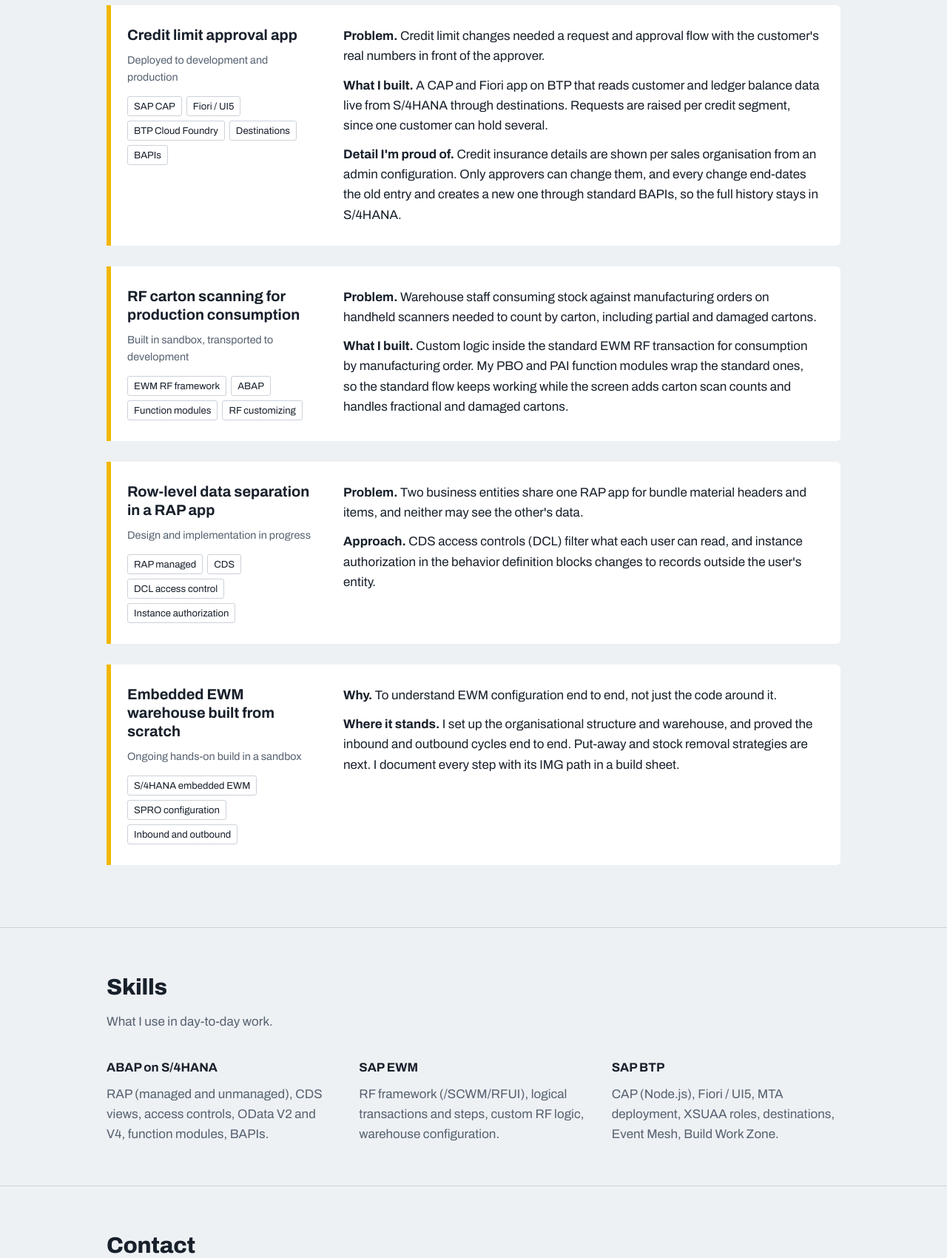
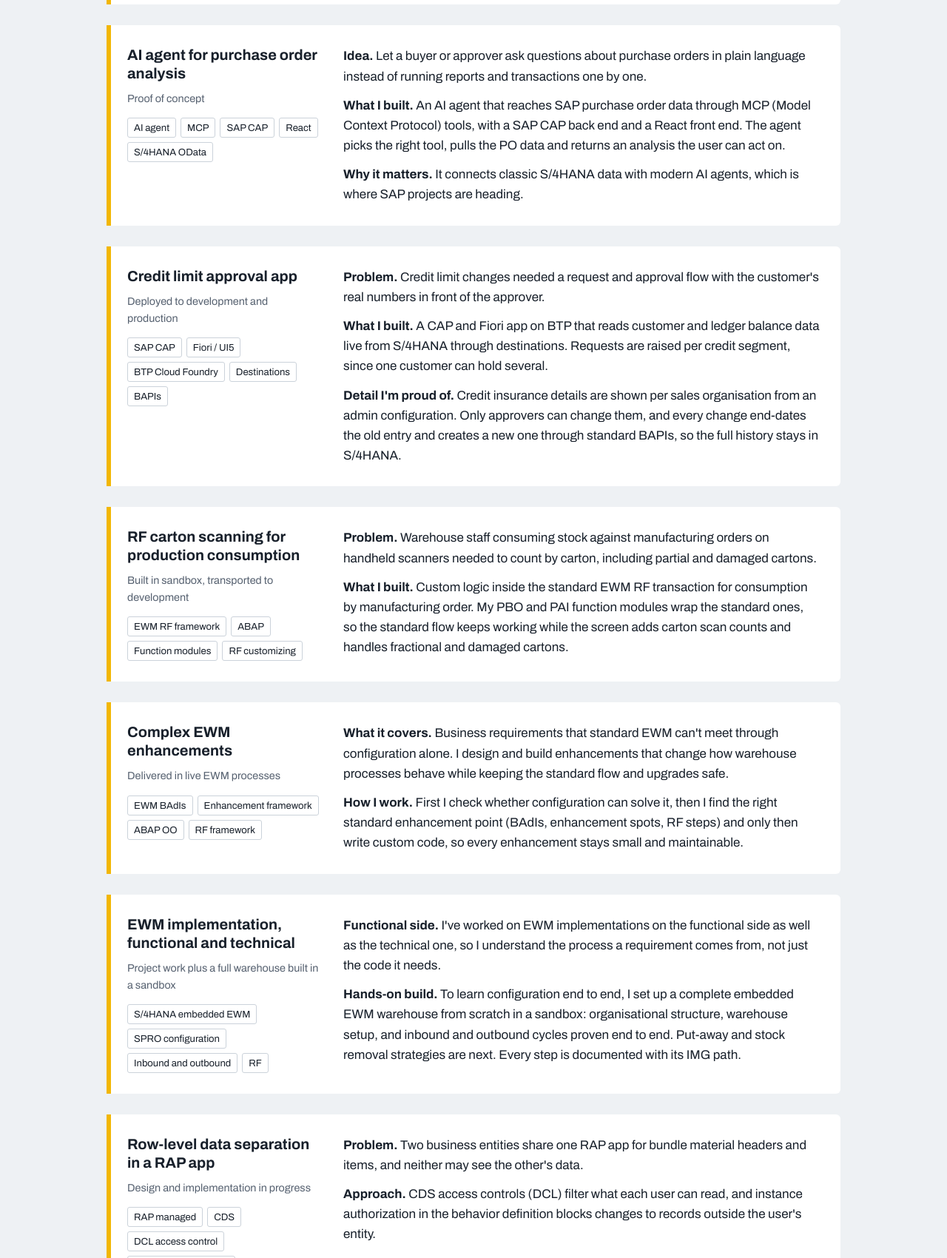
Before and after one commit to sagaya-salwin/sagaya-salwin.github.io, a plain HTML site: page index.html in a window 1280 px wide. Shown: the part 1100-2800 px from the top of the page at 74% size. Drawn offline with Linux system fonts and the light colour scheme.

Commit message:
Add files via upload

```diff
--- a/index.html
+++ b/index.html
@@ -4,7 +4,7 @@
 <meta charset="utf-8">
 <meta name="viewport" content="width=device-width, initial-scale=1">
 <title>Sagaya Salwin S | SAP ABAP & EWM Consultant</title>
-<meta name="description" content="SAP ABAP consultant working on S/4HANA EWM, RAP and SAP BTP (CAP, Fiori). Project case studies and skills.">
+<meta name="description" content="SAP ABAP and EWM consultant: RAP, OData, EWM RF and enhancements, SAP CAP, Fiori and AI agents with MCP. Open to roles in Dubai and Germany.">
 <link rel="preconnect" href="https://fonts.googleapis.com">
 <link rel="preconnect" href="https://fonts.gstatic.com" crossorigin>
 <link href="https://fonts.googleapis.com/css2?family=Archivo:wght@400;500;700;800&family=IBM+Plex+Mono:wght@400;500&display=swap" rel="stylesheet">
@@ -212,8 +212,8 @@
   <header class="hero">
     <div>
       <h1>Sagaya Salwin&nbsp;S</h1>
-      <p class="role">SAP ABAP consultant for S/4HANA EWM and SAP BTP</p>
-      <p class="intro">I build the custom pieces warehouses and approvers actually use: RF scanner transactions in EWM, RAP services on S/4HANA, and CAP + Fiori apps on SAP BTP. Currently at Tolaram, based in India.</p>
+      <p class="role">SAP ABAP &amp; EWM consultant, building on S/4HANA and SAP BTP</p>
+      <p class="intro">I build the custom pieces warehouses and approvers actually use: RF scanner transactions and complex enhancements in EWM, RAP and OData services on S/4HANA, CAP + Fiori apps on SAP BTP, and now AI agents that work with SAP data through MCP. Currently at Tolaram in India, open to roles in Dubai and Germany.</p>
       <div class="links">
         <a class="btn primary" href="#projects">See projects</a>
         <a class="btn" href="https://www.linkedin.com/in/sagaya-salwin">LinkedIn</a>
@@ -228,9 +228,9 @@
         <dl>
           <dt>Role</dt><dd>ABAP / EWM</dd>
           <dt>Base</dt><dd>India</dd>
-          <dt>Builds</dt><dd>RF, RAP, CAP</dd>
+          <dt>Builds</dt><dd>RF, RAP, CAP, AI</dd>
           <dt>Cloud</dt><dd>SAP BTP</dd>
-          <dt>Status</dt><dd>Open to talk</dd>
+          <dt>Open to</dt><dd>Dubai, Germany</dd>
         </dl>
         <div class="field">Scan: <span><span class="cursor" aria-hidden="true">&nbsp;</span></span></div>
       </div>
@@ -253,13 +253,28 @@
         <h3>Purchase order approval inbox</h3>
         <p class="status">Running in development, built to replace My Inbox</p>
         <ul class="stack">
-          <li>SAP CAP (Node.js)</li><li>Fiori / UI5</li><li>SAP Event Mesh</li><li>RAP OData</li><li>Build Work Zone</li>
+          <li>SAP CAP (Node.js)</li><li>Fiori / UI5</li><li>SAP Event Mesh</li><li>RAP OData</li><li>Work Zone notifications</li>
         </ul>
       </div>
       <div class="body">
         <p><strong>Problem.</strong> Approvers handled purchase order flexible-workflow approvals in the standard My Inbox and needed an inbox that works well on desktop and mobile, with the same features.</p>
-        <p><strong>What I built.</strong> An event-driven CAP and Fiori app in SAP Build Work Zone. S/4HANA business events reach the app through SAP Event Mesh, and approve or reject decisions go back through a RAP-based OData service. I proved each layer step by step: an ABAP approval program first, then the OData service, then the CAP app.</p>
+        <p><strong>What I built.</strong> An event-driven CAP and Fiori app in SAP Build Work Zone. S/4HANA business events reach the app through SAP Event Mesh, approvers are alerted through Work Zone notifications, and approve or reject decisions go back through a RAP-based OData service. I proved each layer step by step: an ABAP approval program first, then the OData service, then the CAP app.</p>
         <p><strong>Design choice.</strong> The app keeps only temporary PO data (header and line items) and removes it once a PO is decided, so S/4HANA stays the single source of truth.</p>
+      </div>
+    </article>
+
+    <article class="project">
+      <div>
+        <h3>AI agent for purchase order analysis</h3>
+        <p class="status">Proof of concept</p>
+        <ul class="stack">
+          <li>AI agent</li><li>MCP</li><li>SAP CAP</li><li>React</li><li>S/4HANA OData</li>
+        </ul>
+      </div>
+      <div class="body">
+        <p><strong>Idea.</strong> Let a buyer or approver ask questions about purchase orders in plain language instead of running reports and transactions one by one.</p>
+        <p><strong>What I built.</strong> An AI agent that reaches SAP purchase order data through MCP (Model Context Protocol) tools, with a SAP CAP back end and a React front end. The agent picks the right tool, pulls the PO data and returns an analysis the user can act on.</p>
+        <p><strong>Why it matters.</strong> It connects classic S/4HANA data with modern AI agents, which is where SAP projects are heading.</p>
       </div>
     </article>
 
@@ -294,6 +309,34 @@
 
     <article class="project">
       <div>
+        <h3>Complex EWM enhancements</h3>
+        <p class="status">Delivered in live EWM processes</p>
+        <ul class="stack">
+          <li>EWM BAdIs</li><li>Enhancement framework</li><li>ABAP OO</li><li>RF framework</li>
+        </ul>
+      </div>
+      <div class="body">
+        <p><strong>What it covers.</strong> Business requirements that standard EWM can't meet through configuration alone. I design and build enhancements that change how warehouse processes behave while keeping the standard flow and upgrades safe.</p>
+        <p><strong>How I work.</strong> First I check whether configuration can solve it, then I find the right standard enhancement point (BAdIs, enhancement spots, RF steps) and only then write custom code, so every enhancement stays small and maintainable.</p>
+      </div>
+    </article>
+
+    <article class="project">
+      <div>
+        <h3>EWM implementation, functional and technical</h3>
+        <p class="status">Project work plus a full warehouse built in a sandbox</p>
+        <ul class="stack">
+          <li>S/4HANA embedded EWM</li><li>SPRO configuration</li><li>Inbound and outbound</li><li>RF</li>
+        </ul>
+      </div>
+      <div class="body">
+        <p><strong>Functional side.</strong> I've worked on EWM implementations on the functional side as well as the technical one, so I understand the process a requirement comes from, not just the code it needs.</p>
+        <p><strong>Hands-on build.</strong> To learn configuration end to end, I set up a complete embedded EWM warehouse from scratch in a sandbox: organisational structure, warehouse setup, and inbound and outbound cycles proven end to end. Put-away and stock removal strategies are next. Every step is documented with its IMG path.</p>
+      </div>
+    </article>
+
+    <article class="project">
+      <div>
         <h3>Row-level data separation in a RAP app</h3>
         <p class="status">Design and implementation in progress</p>
         <ul class="stack">
@@ -303,20 +346,6 @@
       <div class="body">
         <p><strong>Problem.</strong> Two business entities share one RAP app for bundle material headers and items, and neither may see the other's data.</p>
         <p><strong>Approach.</strong> CDS access controls (DCL) filter what each user can read, and instance authorization in the behavior definition blocks changes to records outside the user's entity.</p>
-      </div>
-    </article>
-
-    <article class="project">
-      <div>
-        <h3>Embedded EWM warehouse built from scratch</h3>
-        <p class="status">Ongoing hands-on build in a sandbox</p>
-        <ul class="stack">
-          <li>S/4HANA embedded EWM</li><li>SPRO configuration</li><li>Inbound and outbound</li>
-        </ul>
-      </div>
-      <div class="body">
-        <p><strong>Why.</strong> To understand EWM configuration end to end, not just the code around it.</p>
-        <p><strong>Where it stands.</strong> I set up the organisational structure and warehouse, and proved the inbound and outbound cycles end to end. Put-away and stock removal strategies are next. I document every step with its IMG path in a build sheet.</p>
       </div>
     </article>
   </div>
@@ -329,15 +358,19 @@
     <div class="skills">
       <div>
         <h3>ABAP on S/4HANA</h3>
-        <p>RAP (managed and unmanaged), CDS views, access controls, OData V2 and V4, function modules, BAPIs.</p>
+        <p>RAP managed and unmanaged, OData V2 (SEGW) and V4, CDS views and access controls, ABAP OO, function modules, BAPIs.</p>
       </div>
       <div>
         <h3>SAP EWM</h3>
-        <p>RF framework (/SCWM/RFUI), logical transactions and steps, custom RF logic, warehouse configuration.</p>
+        <p>Functional implementation and configuration, RF framework (/SCWM/RFUI) and custom RF transactions, complex enhancements with BAdIs.</p>
       </div>
       <div>
         <h3>SAP BTP</h3>
-        <p>CAP (Node.js), Fiori / UI5, MTA deployment, XSUAA roles, destinations, Event Mesh, Build Work Zone.</p>
+        <p>CAP (Node.js), Fiori / UI5, MTA deployment, XSUAA roles, destinations, Event Mesh, Build Work Zone and its notifications.</p>
+      </div>
+      <div>
+        <h3>AI with SAP</h3>
+        <p>AI agents, MCP (Model Context Protocol) tools over SAP data, CAP back ends with React front ends.</p>
       </div>
     </div>
   </div>
```
Also changed, not shown: 1 other file.
